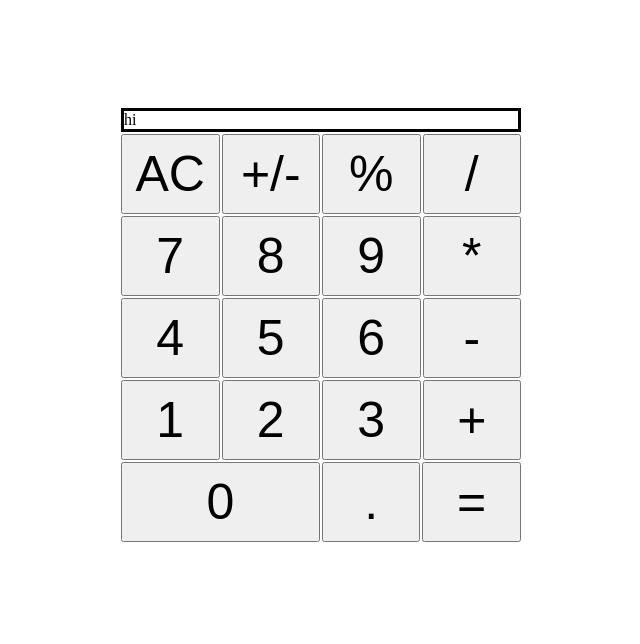
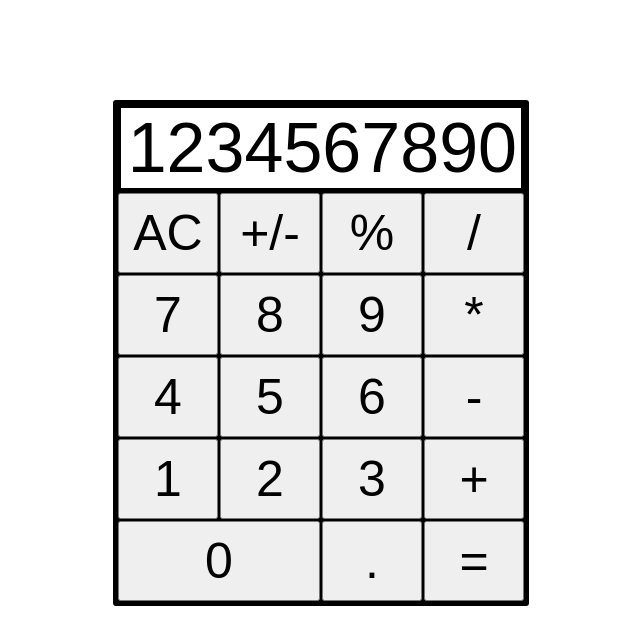
Before and after one commit to 1colinmcdonald/WebCalculator, a plain HTML site: page index.html in a window 1280 px wide. Shown: the whole page, without its empty margins (319-959 px from the left). Drawn offline with Linux system fonts and the light colour scheme.

Commit message:
Getting number adding working

```diff
--- a/index.html
+++ b/index.html
@@ -8,35 +8,37 @@
   </head>
   <body>
     <div id="calculator">
-      <div id="display">hi</div>
+      <div id="display">
+        <div id="displayContent">1234567890</div>
+      </div>
       <div class="row" id="row1">
-        <button>AC</button>
-        <button>+/-</button>
-        <button>%</button>
-        <button>/</button>
+        <button id="AC">AC</button>
+        <button id="+/-">+/-</button>
+        <button id="%">%</button>
+        <button id="/">/</button>
       </div>
       <div class="row" id="row2">
-        <button>7</button>
-        <button>8</button>
-        <button>9</button>
-        <button>*</button>
+        <button id="7">7</button>
+        <button id="8">8</button>
+        <button id="9">9</button>
+        <button id="*">*</button>
       </div>
       <div class="row" id="row3">
-        <button>4</button>
-        <button>5</button>
-        <button>6</button>
-        <button>-</button>
+        <button id="4">4</button>
+        <button id="5">5</button>
+        <button id="6">6</button>
+        <button id="-">-</button>
       </div>
       <div class="row" id="row4">
-        <button>1</button>
-        <button>2</button>
-        <button>3</button>
-        <button>+</button>
+        <button id="1">1</button>
+        <button id="2">2</button>
+        <button id="3">3</button>
+        <button id="+">+</button>
       </div>
       <div class="row" id="row5">
         <button class="doubleWidth">0</button>
-        <button>.</button>
-        <button>=</button>
+        <button id=".">.</button>
+        <button id="=">=</button>
       </div>
     </div>
   </body>
--- a/script.js
+++ b/script.js
@@ -26,13 +26,34 @@ function operate(operator, operand1, operand2) {
       return divide(operand1, operand2);
   }
 }
+let displayContent = document.querySelector("#displayContent");
+function clear() {
+  displayContent.textContent = "";
+}
+
+let AC = document.querySelector("#AC");
+AC.addEventListener("click", clear);
+
+let calculator = document.querySelector("#calculator");
+
+calculator.addEventListener(
+  "click",
+  (e) => {
+    if (
+      !isNaN(e.target.textContent) &&
+      displayContent.textContent.length < 10
+    ) {
+      displayContent.textContent += e.target.textContent;
+    }
+  }
+  // function (e) {
+  //   console.log("hi");
+  //   // if (displayContent.textContent.length < 10) {
+  //   //   console.log(e.target.textContent);
+  //   //   displayContent.textContent += e.target.textContent;
+  // }
+);
 
 let operand1;
 let operator;
 let operand2;
-
-console.log(divide(5, 0));
-console.log(operate("+", 6, 4));
-console.log(operate("*", 6, 4));
-console.log(operate("/", 6, 4));
-console.log(operate("-", 6, 4));
--- a/style.css
+++ b/style.css
@@ -2,13 +2,13 @@ button {
   width: 100px;
   height: 80px;
   font-size: 50px;
-  flex: 1;
+  flex-grow: 0px;
   padding: 0;
   margin: 0;
 }
 
 button.doubleWidth {
-  flex-grow: 2.059;
+  width: 202px;
   margin: 0;
 }
 
@@ -19,13 +19,16 @@ button.doubleWidth {
 }
 
 #calculator {
-  height: 400px;
-  width: 400px;
   display: flex;
   flex-direction: column;
-  margin-top: 100px;
   justify-content: space-around;
   gap: 2px;
+  border-style: solid;
+  padding: 2px;
+  background-color: black;
+  border-radius: 3px;
+  font-family: Arial, Helvetica, sans-serif;
+  flex-grow: 0;
 }
 
 body {
@@ -33,9 +36,23 @@ body {
   align-items: center;
   justify-content: center;
   flex-direction: column;
+  margin-top: 100px;
 }
 
 #display {
   border-color: black;
   border-style: solid;
+  height: 80px;
+  flex-shrink: 0;
+  background-color: white;
+  font-size: 70px;
+  display: flex;
+  justify-content: flex-end;
+  align-items: center;
+  gap: 2px;
+  flex-grow: 0;
 }
+
+#displayContent {
+  margin-right: 4px;
+}
```
